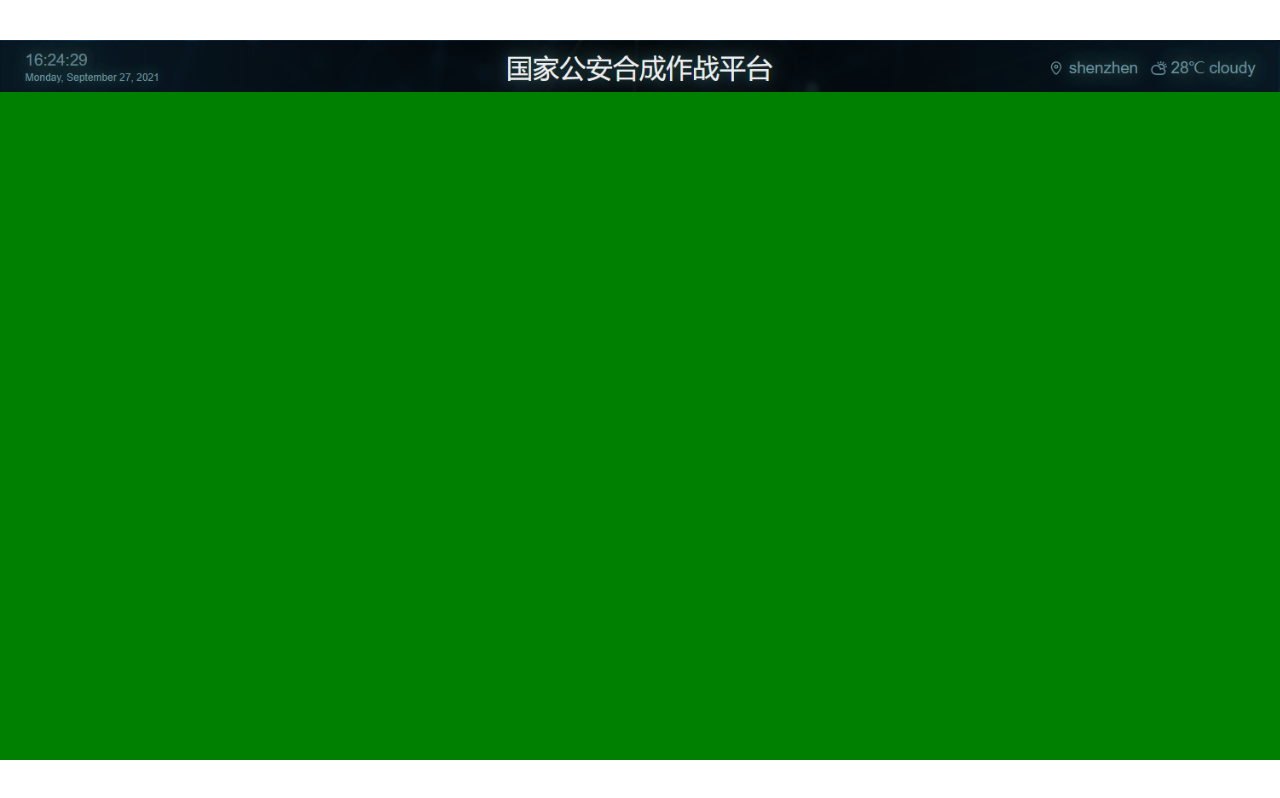
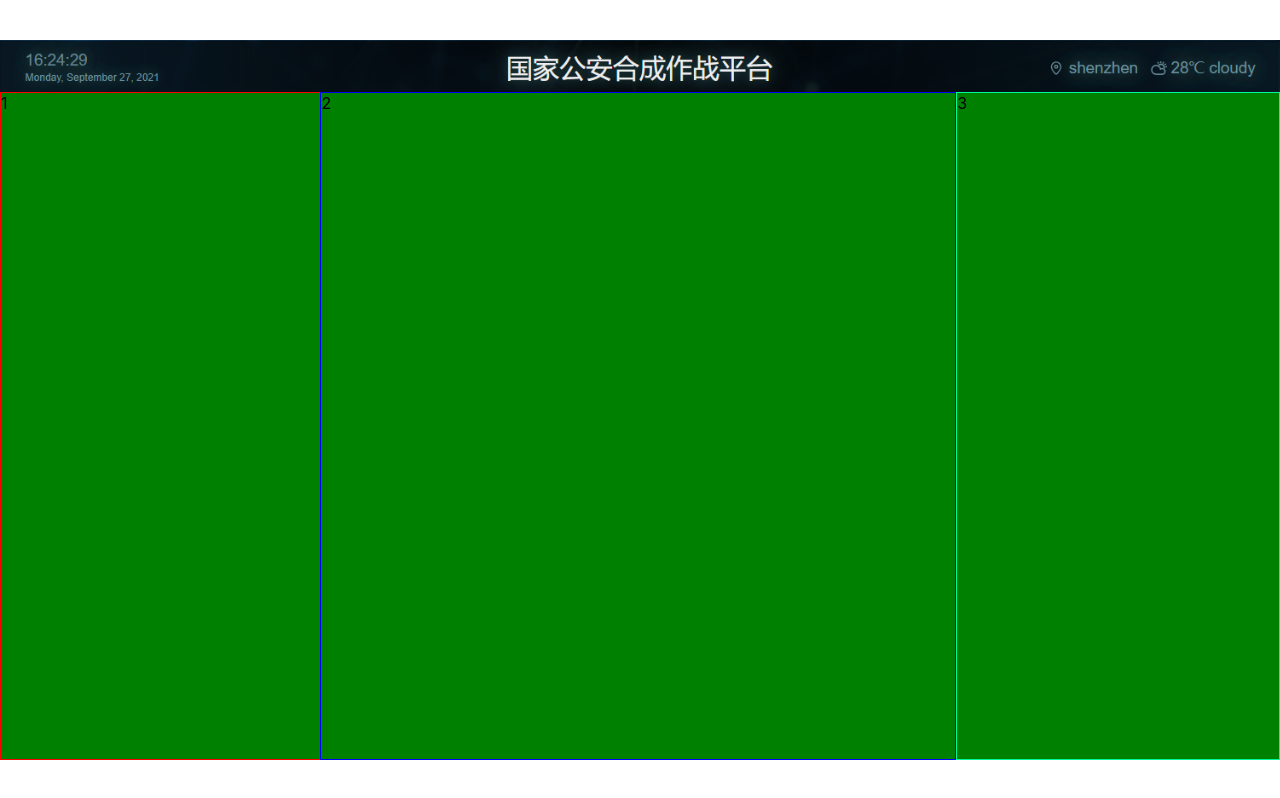
Before and after one commit to LiYuyu123/LI-Big, a React (Vite) app: page /#/ in a window 1280 px wide. Built offline with nearby package versions, Linux system fonts and the light colour scheme.

Commit message:
完成grid

```diff
--- a/src/App.tsx
+++ b/src/App.tsx
@@ -3,7 +3,7 @@ import {Switch,Route}from 'react-router-dom';
 import Home from './component/Home'
 const App=()=>{
     return (
-        <div>
+        <div className='app'>
             <Switch>
                 <Route path='/' exact component={Home}/>
             </Switch>
--- a/src/component/Home.tsx
+++ b/src/component/Home.tsx
@@ -1,11 +1,16 @@
 import React from 'react';
 import './home.scss'
 import headerBg from '../image/2.png'
-console.log(headerBg)
+
 const Home=()=>{
     return(
         <div className='home'>
             <header style={{backgroundImage: `url(${headerBg})`}}/>
+            <main>
+                <section className='section1'>1</section>
+                <section className='section2'>2</section>
+                <section className='section3'>3</section>
+            </main>
         </div>
     )
 }
--- a/src/component/home.scss
+++ b/src/component/home.scss
@@ -1,8 +1,29 @@
 @import "../style/helper";
 
 .home {
+  flex: 1;
+  display: flex;
+  flex-direction: column;
   header {
     height: px(61);
     background-size: cover;
   }
+  >main{
+    flex: 1;
+   display: grid;
+    grid-template:
+            "box1 box2 box2 box3" 752fr;
+    >.section1{
+      border: 1px solid red;
+      grid-area: box1;
+    }
+    >.section2{
+      border: 1px solid blue;
+      grid-area: box2;
+    }
+    >.section3{
+      border: 1px solid mediumspringgreen;
+      grid-area: box3;
+    }
+  }
 }
--- a/src/style/reset.scss
+++ b/src/style/reset.scss
@@ -22,4 +22,11 @@ body {
 #root{
   margin: 0 auto;
   background: green;
+  display: flex;
+  flex-direction: column;
 }
+.app{
+  display: flex;
+  flex-direction: column;
+  flex: 1;
+}
```
